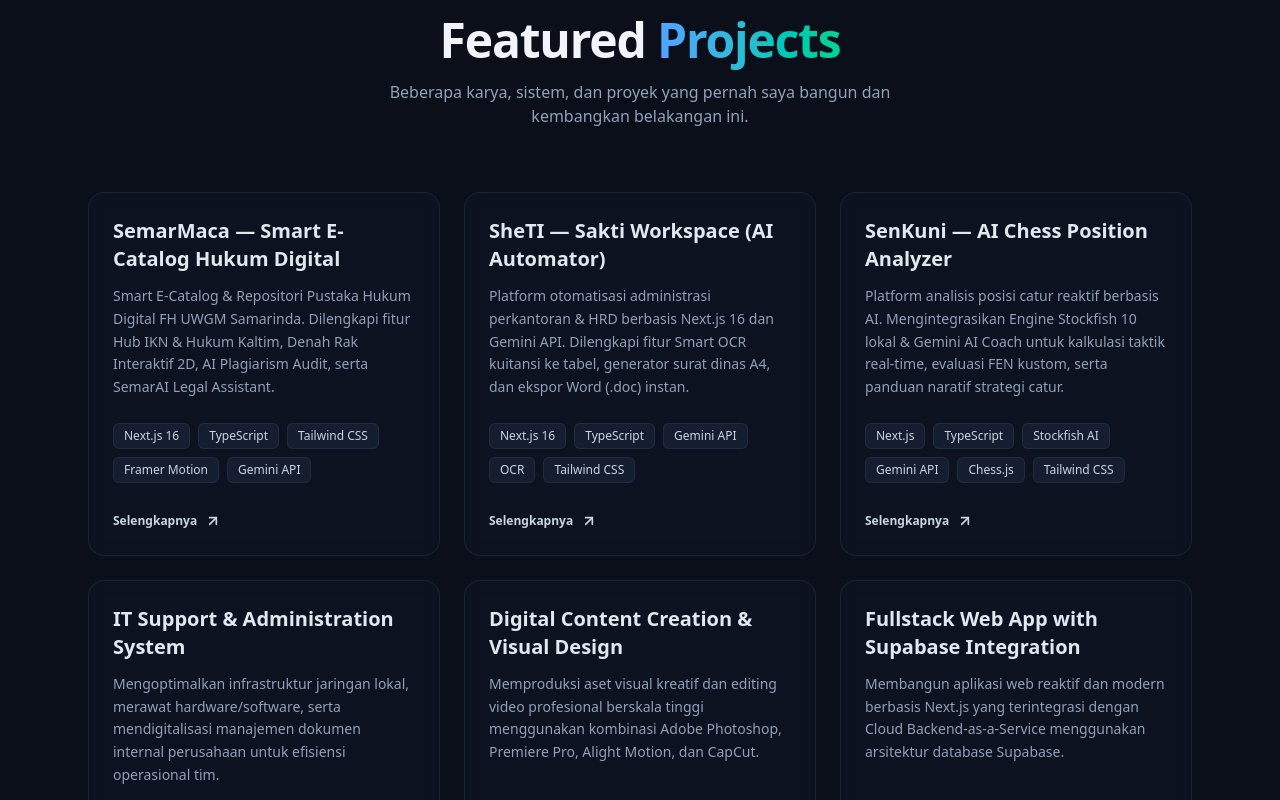
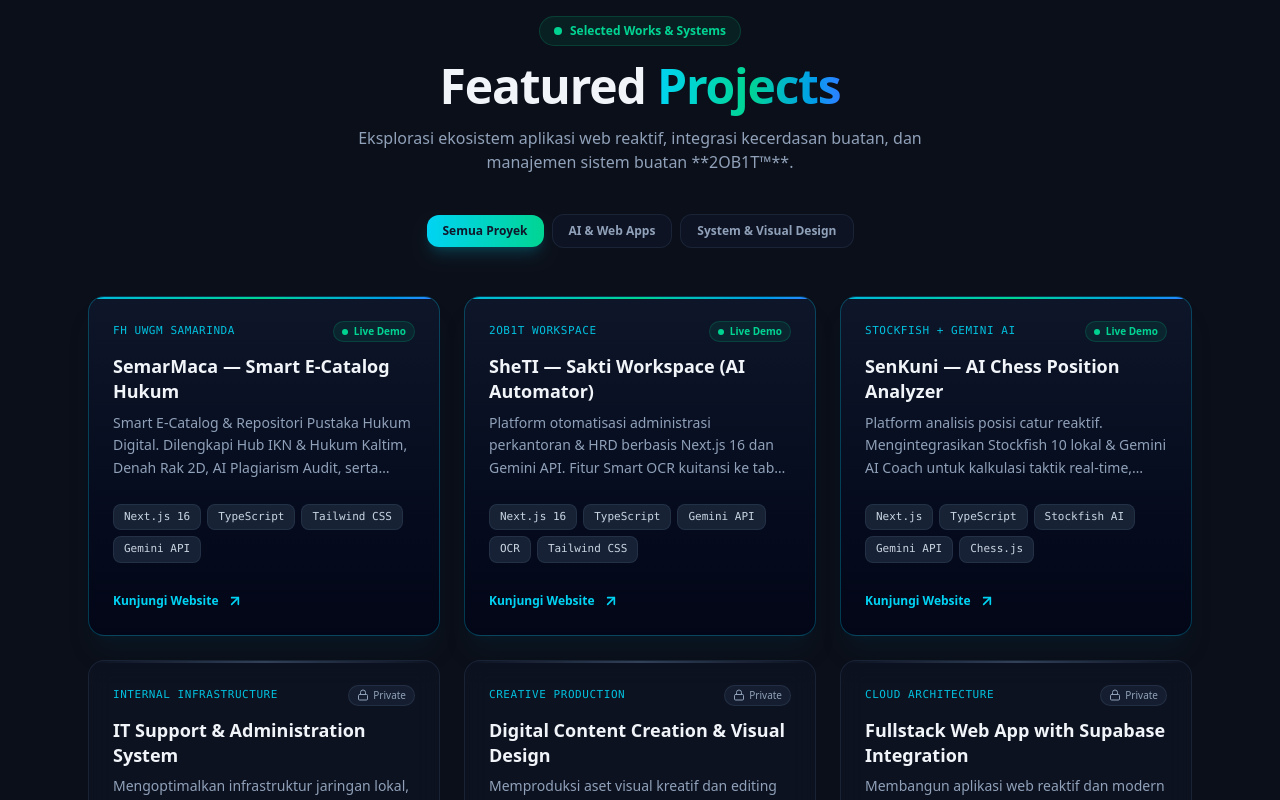
Before and after one commit to RobertDace/Portofolio, a Next.js app: page / in a window 1280 px wide. Shown: the part 880-1680 px from the top of the page. Built offline with nearby package versions, Linux system fonts and the light colour scheme.

Commit message:
style: update layout portofolio bento grid

```diff
--- a/components/Projects.tsx
+++ b/components/Projects.tsx
@@ -1,143 +1,235 @@
 "use client";
 
-import { motion, Variants } from "framer-motion";
+import { useState } from "react";
+import { motion, AnimatePresence, Variants } from "framer-motion";
 
 export default function Projects() {
+  const [activeTab, setActiveTab] = useState<"ALL" | "AI_WEB" | "SYSTEM_DESIGN">("ALL");
+
+  const categories = [
+    { id: "ALL", label: "Semua Proyek" },
+    { id: "AI_WEB", label: "AI & Web Apps" },
+    { id: "SYSTEM_DESIGN", label: "System & Visual Design" },
+  ];
+
   const projectList = [
     {
-      title: "SemarMaca — Smart E-Catalog Hukum Digital",
-      description: "Smart E-Catalog & Repositori Pustaka Hukum Digital FH UWGM Samarinda. Dilengkapi fitur Hub IKN & Hukum Kaltim, Denah Rak Interaktif 2D, AI Plagiarism Audit, serta SemarAI Legal Assistant.",
-      tags: ["Next.js 16", "TypeScript", "Tailwind CSS", "Framer Motion", "Gemini API"],
-      link: "https://semar-maca.vercel.app/", // Ganti dengan URL Vercel SemarMaca milikmu
+      id: "semarmaca",
+      category: "AI_WEB",
+      title: "SemarMaca — Smart E-Catalog Hukum",
+      subtitle: "FH UWGM Samarinda",
+      description: "Smart E-Catalog & Repositori Pustaka Hukum Digital. Dilengkapi Hub IKN & Hukum Kaltim, Denah Rak 2D, AI Plagiarism Audit, serta SemarAI Legal Assistant.",
+      tags: ["Next.js 16", "TypeScript", "Tailwind CSS", "Gemini API"],
+      link: "https://semarmaca.vercel.app",
       isPrivate: false,
+      featured: true,
     },
     {
+      id: "sheti",
+      category: "AI_WEB",
       title: "SheTI — Sakti Workspace (AI Automator)",
-      description: "Platform otomatisasi administrasi perkantoran & HRD berbasis Next.js 16 dan Gemini API. Dilengkapi fitur Smart OCR kuitansi ke tabel, generator surat dinas A4, dan ekspor Word (.doc) instan.",
+      subtitle: "2OB1T Workspace",
+      description: "Platform otomatisasi administrasi perkantoran & HRD berbasis Next.js 16 dan Gemini API. Fitur Smart OCR kuitansi ke tabel, generator surat dinas A4, dan ekspor Word (.doc).",
       tags: ["Next.js 16", "TypeScript", "Gemini API", "OCR", "Tailwind CSS"],
-      link: "https://she-ti.vercel.app/",
+      link: "https://sheti-workspace.vercel.app",
       isPrivate: false,
+      featured: true,
     },
     {
+      id: "senkuni",
+      category: "AI_WEB",
       title: "SenKuni — AI Chess Position Analyzer",
-      description: "Platform analisis posisi catur reaktif berbasis AI. Mengintegrasikan Engine Stockfish 10 lokal & Gemini AI Coach untuk kalkulasi taktik real-time, evaluasi FEN kustom, serta panduan naratif strategi catur.",
-      tags: ["Next.js", "TypeScript", "Stockfish AI", "Gemini API", "Chess.js", "Tailwind CSS"],
+      subtitle: "Stockfish + Gemini AI",
+      description: "Platform analisis posisi catur reaktif. Mengintegrasikan Stockfish 10 lokal & Gemini AI Coach untuk kalkulasi taktik real-time, evaluasi FEN, serta panduan naratif.",
+      tags: ["Next.js", "TypeScript", "Stockfish AI", "Gemini API", "Chess.js"],
       link: "https://senkuni.vercel.app",
       isPrivate: false,
+      featured: true,
     },
     {
+      id: "it-support",
+      category: "SYSTEM_DESIGN",
       title: "IT Support & Administration System",
-      description: "Mengoptimalkan infrastruktur jaringan lokal, merawat hardware/software, serta mendigitalisasi manajemen dokumen internal perusahaan untuk efisiensi operasional tim.",
+      subtitle: "Internal Infrastructure",
+      description: "Mengoptimalkan infrastruktur jaringan lokal, merawat hardware/software, serta mendigitalisasi manajemen dokumen internal perusahaan untuk efisiensi tim.",
       tags: ["IT Support", "Network Management", "Sistem Administrasi"],
       link: "#",
       isPrivate: true,
+      featured: false,
     },
     {
+      id: "visual-design",
+      category: "SYSTEM_DESIGN",
       title: "Digital Content Creation & Visual Design",
+      subtitle: "Creative Production",
       description: "Memproduksi aset visual kreatif dan editing video profesional berskala tinggi menggunakan kombinasi Adobe Photoshop, Premiere Pro, Alight Motion, dan CapCut.",
       tags: ["Photoshop", "Premiere Pro", "Alight Motion", "CapCut"],
       link: "#",
       isPrivate: true,
+      featured: false,
     },
     {
+      id: "fullstack-supabase",
+      category: "SYSTEM_DESIGN",
       title: "Fullstack Web App with Supabase Integration",
+      subtitle: "Cloud Architecture",
       description: "Membangun aplikasi web reaktif dan modern berbasis Next.js yang terintegrasi dengan Cloud Backend-as-a-Service menggunakan arsitektur database Supabase.",
       tags: ["Next.js", "TypeScript", "Supabase", "Tailwind CSS"],
       link: "#",
       isPrivate: true,
+      featured: false,
     },
   ];
 
-  const containerVariants: Variants = {
-    hidden: { opacity: 0 },
-    visible: {
-      opacity: 1,
-      transition: {
-        staggerChildren: 0.2,
-      },
-    },
-  };
+  // Filter logika
+  const filteredProjects = activeTab === "ALL"
+    ? projectList
+    : projectList.filter((p) => p.category === activeTab);
 
   const cardVariants: Variants = {
-    hidden: { opacity: 0, y: 40 },
+    hidden: { opacity: 0, y: 20, scale: 0.95 },
     visible: {
       opacity: 1,
       y: 0,
-      transition: { duration: 0.6, ease: "easeOut" },
+      scale: 1,
+      transition: { duration: 0.4, ease: "easeOut" },
     },
+    exit: { opacity: 0, y: -20, scale: 0.95, transition: { duration: 0.2 } },
   };
 
   return (
     <section id="projects" className="py-24 px-6 max-w-6xl mx-auto scroll-mt-10">
       {/* Header Section */}
-      <div className="text-center space-y-4 mb-16">
-        <h2 className="text-3xl md:text-5xl font-bold tracking-tight text-slate-100">
+      <div className="text-center space-y-4 mb-10">
+        <span className="inline-flex items-center gap-2 px-3.5 py-1.5 rounded-full text-xs font-semibold bg-emerald-500/10 text-emerald-400 border border-emerald-500/20">
+          <span className="w-2 h-2 rounded-full bg-emerald-400 animate-pulse" />
+          Selected Works & Systems
+        </span>
+
+        <h2 className="text-3xl md:text-5xl font-extrabold tracking-tight text-slate-100">
           Featured{" "}
-          <span className="bg-gradient-to-r from-blue-400 to-emerald-400 bg-clip-text text-transparent">
+          <span className="bg-gradient-to-r from-cyan-400 via-emerald-400 to-blue-500 bg-clip-text text-transparent">
             Projects
           </span>
         </h2>
         <p className="text-slate-400 max-w-xl mx-auto text-sm md:text-base">
-          Beberapa karya, sistem, dan proyek yang pernah saya bangun dan kembangkan belakangan ini.
+          Eksplorasi ekosistem aplikasi web reaktif, integrasi kecerdasan buatan, dan manajemen sistem buatan **2OB1T™**.
         </p>
       </div>
 
-      {/* Grid Proyek (Sangat simetris 3 kolom di Desktop untuk 6 Kartu) */}
+      {/* Filter Category Tabs (Gaya Referensi TikTok / Bento) */}
+      <div className="flex flex-wrap items-center justify-center gap-2 mb-12">
+        {categories.map((cat) => (
+          <button
+            key={cat.id}
+            onClick={() => setActiveTab(cat.id as typeof activeTab)}
+            className={`px-4 py-2 rounded-xl text-xs font-semibold transition-all duration-300 relative select-none ${
+              activeTab === cat.id
+                ? "text-slate-900 shadow-lg shadow-cyan-500/20"
+                : "text-slate-400 hover:text-slate-200 bg-slate-900/60 border border-slate-800/80 hover:border-slate-700"
+            }`}
+          >
+            {activeTab === cat.id && (
               <motion.div
-        variants={containerVariants}
+                layoutId="activeTabBadge"
+                className="absolute inset-0 bg-gradient-to-r from-cyan-400 to-emerald-400 rounded-xl"
+                transition={{ type: "spring", stiffness: 380, damping: 30 }}
+              />
+            )}
+            <span className="relative z-10">{cat.label}</span>
+          </button>
+        ))}
+      </div>
+
+      {/* Grid Proyek (Animated Layout) */}
+      <motion.div layout className="grid grid-cols-1 md:grid-cols-2 lg:grid-cols-3 gap-6">
+        <AnimatePresence mode="popLayout">
+          {filteredProjects.map((project) => (
+            <motion.div
+              key={project.id}
+              layout
+              variants={cardVariants}
               initial="hidden"
-        whileInView="visible"
-        viewport={{ once: true, margin: "-100px" }}
-        className="grid grid-cols-1 md:grid-cols-2 lg:grid-cols-3 gap-6"
+              animate="visible"
+              exit="exit"
+              whileHover={{ y: -6, scale: 1.01 }}
+              className={`group relative flex flex-col justify-between p-6 rounded-2xl backdrop-blur-md transition-all duration-300 overflow-hidden ${
+                project.featured
+                  ? "bg-gradient-to-b from-slate-900/90 to-slate-950/90 border border-cyan-500/30 hover:border-cyan-400/60 shadow-xl shadow-cyan-950/20"
+                  : "bg-slate-900/40 border border-slate-800/80 hover:border-slate-700/60 hover:bg-slate-900/60"
+              }`}
             >
-        {projectList.map((project, index) => (
-          <motion.div
-            key={index}
-            variants={cardVariants}
-            whileHover={{ y: -8, scale: 1.02 }}
-            className="group relative flex flex-col justify-between p-6 bg-slate-900/40 border border-slate-800/80 rounded-2xl backdrop-blur-sm transition-colors hover:border-slate-700/60 hover:bg-slate-900/60 overflow-hidden"
-          >
-            <div className="absolute top-0 left-0 w-full h-1 bg-gradient-to-r from-blue-500/0 via-emerald-500/40 to-blue-500/0 transform -translate-x-full group-hover:translate-x-full transition-transform duration-1000 ease-out" />
+              {/* Top Accent Line */}
+              <div
+                className={`absolute top-0 left-0 w-full h-[2px] bg-gradient-to-r ${
+                  project.featured
+                    ? "from-cyan-500 via-emerald-400 to-blue-500"
+                    : "from-transparent via-slate-700 to-transparent"
+                }`}
+              />
 
               <div>
-              <h3 className="text-xl font-bold text-slate-200 group-hover:text-emerald-400 transition-colors duration-200 mb-3">
+                {/* Header Card: Subtitle & Status Badge */}
+                <div className="flex items-center justify-between gap-2 mb-3">
+                  <span className="text-[11px] font-mono font-medium text-cyan-400/90 uppercase tracking-wider">
+                    {project.subtitle}
+                  </span>
+
+                  {!project.isPrivate ? (
+                    <span className="inline-flex items-center gap-1.5 px-2 py-0.5 rounded-full text-[10px] font-semibold bg-emerald-500/10 text-emerald-400 border border-emerald-500/20">
+                      <span className="w-1.5 h-1.5 rounded-full bg-emerald-400 animate-pulse" />
+                      Live Demo
+                    </span>
+                  ) : (
+                    <span className="inline-flex items-center gap-1 px-2 py-0.5 rounded-full text-[10px] font-medium text-slate-400 bg-slate-800/60 border border-slate-700/50">
+                      <svg
+                        className="w-3 h-3 text-slate-400"
+                        viewBox="0 0 24 24"
+                        fill="none"
+                        stroke="currentColor"
+                        strokeWidth="2"
+                        strokeLinecap="round"
+                        strokeLinejoin="round"
+                      >
+                        <rect x="3" y="11" width="18" height="11" rx="2" ry="2" />
+                        <path d="M7 11V7a5 5 0 0 1 10 0v4" />
+                      </svg>
+                      Private
+                    </span>
+                  )}
+                </div>
+
+                {/* Title & Description */}
+                <h3 className="text-lg font-bold text-slate-100 group-hover:text-cyan-300 transition-colors duration-200 mb-2 leading-snug">
                   {project.title}
                 </h3>
-              <p className="text-slate-400 text-sm leading-relaxed mb-6">
+                <p className="text-slate-400 text-xs sm:text-sm leading-relaxed mb-6 line-clamp-3">
                   {project.description}
                 </p>
               </div>
 
               <div>
-              {/* Kumpulan Badge / Tag Teknologi */}
-              <div className="flex flex-wrap gap-2 mb-6">
+                {/* Tech Stack Badges */}
+                <div className="flex flex-wrap gap-1.5 mb-6">
                   {project.tags.map((tag, tagIdx) => (
-                  <motion.span
+                    <span
                       key={tagIdx}
-                    whileHover={{
-                      scale: 1.1,
-                      y: -2,
-                      backgroundColor: "rgba(52, 211, 153, 0.1)",
-                      borderColor: "rgba(52, 211, 153, 0.4)",
-                      color: "#34d399"
-                    }}
-                    transition={{ type: "spring", stiffness: 400, damping: 12 }}
-                    className="text-xs px-2.5 py-1 font-medium bg-slate-800/60 text-slate-300 border border-slate-700/40 rounded-md cursor-default select-none transition-colors"
+                      className="text-[11px] px-2.5 py-1 font-mono font-medium bg-slate-800/80 text-slate-300 border border-slate-700/50 rounded-lg select-none"
                     >
                       {tag}
-                  </motion.span>
+                    </span>
                   ))}
                 </div>
 
-              {/* Tautan Proyek / Indicator Private */}
+                {/* Bottom Action Link */}
                 {!project.isPrivate ? (
                   <a
                     href={project.link}
                     target="_blank"
                     rel="noopener noreferrer"
-                  className="inline-flex items-center gap-2 text-xs font-semibold text-slate-300 hover:text-emerald-400 transition-colors group/link"
+                    className="inline-flex items-center gap-2 text-xs font-semibold text-cyan-400 hover:text-cyan-300 transition-colors group/link"
                   >
-                  Selengkapnya
+                    Kunjungi Website
                     <svg
                       className="w-4 h-4 transform group-hover/link:translate-x-1 group-hover/link:-translate-y-0.5 transition-transform"
                       viewBox="0 0 24 24"
@@ -152,25 +244,14 @@
                     </svg>
                   </a>
                 ) : (
-                <span className="inline-flex items-center gap-1.5 text-xs font-medium text-slate-500 bg-slate-800/40 px-3 py-1.5 rounded-lg border border-slate-800 cursor-not-allowed select-none w-fit">
-                  <svg
-                    className="w-3.5 h-3.5 text-slate-500"
-                    viewBox="0 0 24 24"
-                    fill="none"
-                    stroke="currentColor"
-                    strokeWidth="2"
-                    strokeLinecap="round"
-                    strokeLinejoin="round"
-                  >
-                    <rect x="3" y="11" width="18" height="11" rx="2" ry="2" />
-                    <path d="M7 11V7a5 5 0 0 1 10 0v4" />
-                  </svg>
-                  Private
+                  <span className="text-xs font-medium text-slate-500 cursor-not-allowed select-none">
+                    Akses Dibatasi (Internal)
                   </span>
                 )}
               </div>
             </motion.div>
           ))}
+        </AnimatePresence>
       </motion.div>
     </section>
   );
```
Lines whose indentation alone changed are shown as unchanged.
